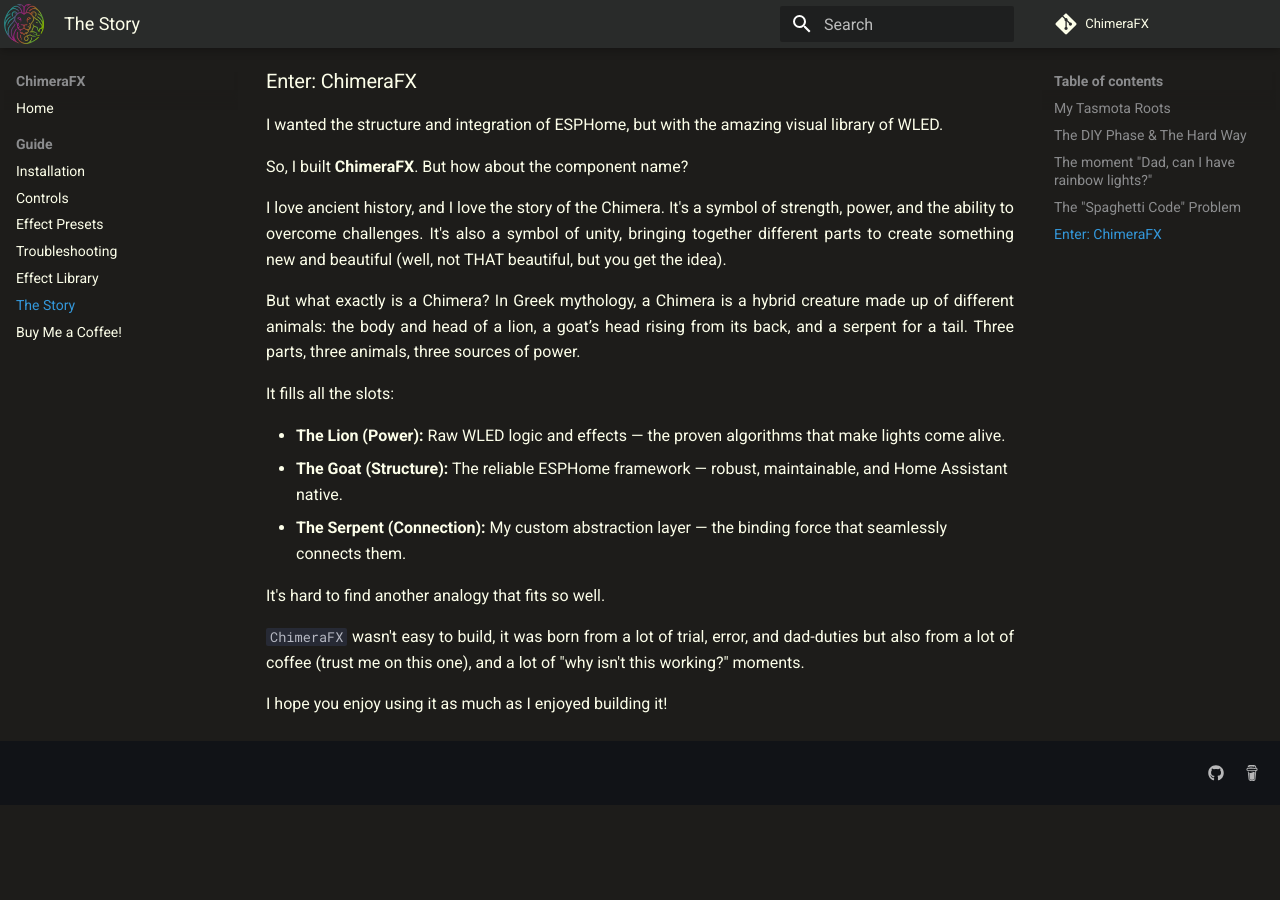
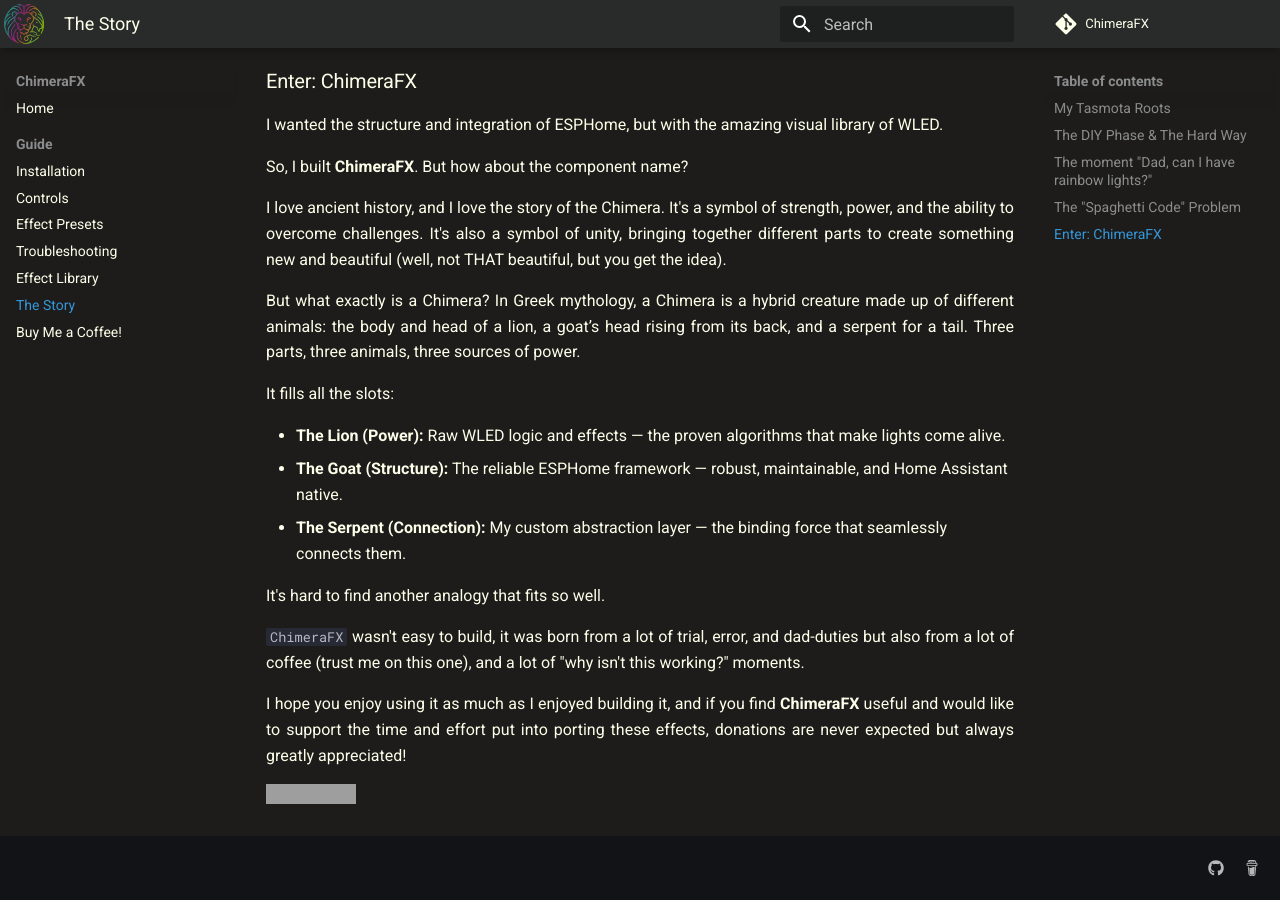
Before and after one commit to effelle/ChimeraFX, an MkDocs documentation site: the page built from docs/The-Story.md, in a window 1280 px wide and 900 px high, scrolled down 1358 px. Built offline with MkDocs 1.6.1 and Material for MkDocs 9.7.7, drawn with Linux system fonts in a browser that asks for light colours; comment, search, counter and statistics services are not loaded; before the commit the page ends 2163 px from its top, so only the background shows below that; grey boxes are pictures that could not be loaded.

Commit message:
Update documentation and add donation links

```diff
--- a/docs/The-Story.md
+++ b/docs/The-Story.md
@@ -59,4 +59,6 @@
 
 `ChimeraFX` wasn't easy to build, it was born from a lot of trial, error, and dad-duties but also from a lot of coffee (trust me on this one), and a lot of "why isn't this working?" moments.
 
-I hope you enjoy using it as much as I enjoyed building it!
+I hope you enjoy using it as much as I enjoyed building it, and if you find **ChimeraFX** useful and would like to support the time and effort put into porting these effects, donations are never expected but always greatly appreciated!
+
+[![Buy Me A Coffee](https://img.shields.io/badge/Buy%20Me%20a%20Coffee-ffdd00?style=for-the-badge&logo=buy-me-a-coffee&logoColor=black)](https://www.buymeacoffee.com/effelle)
```
Also changed, not shown: docs/Effects-Library.md (+0 -4 lines), docs/Installation.md (+0 -2 lines), docs/index.md (+4 -4 lines).
